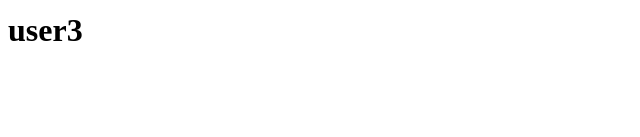
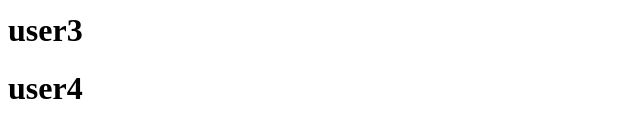
Before and after one commit to Immanewbies/devops-testing, a Nuxt app: page /user in a window 1280 px wide. Shown: the part 185-322 px from the top of the page, without its empty margins (0-640 px from the left). Built offline with nearby package versions, Linux system fonts and the light colour scheme.

Commit message:
update index.vue

```diff
--- a/pages/user/index.vue
+++ b/pages/user/index.vue
@@ -4,5 +4,6 @@
     <h1>user1</h1>
     <h1>user2</h1>
     <h1>user3</h1>
+    <h1>user4</h1>
   </div>
 </template>
```
